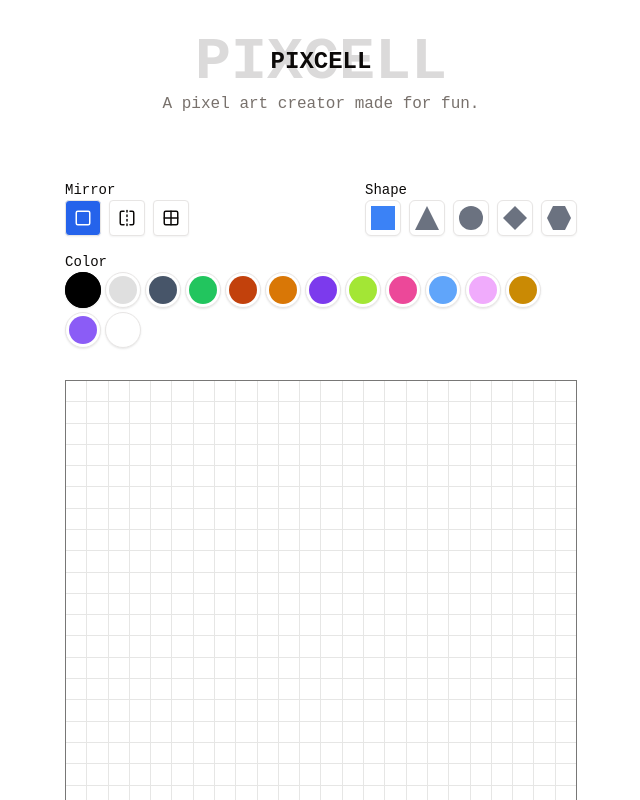
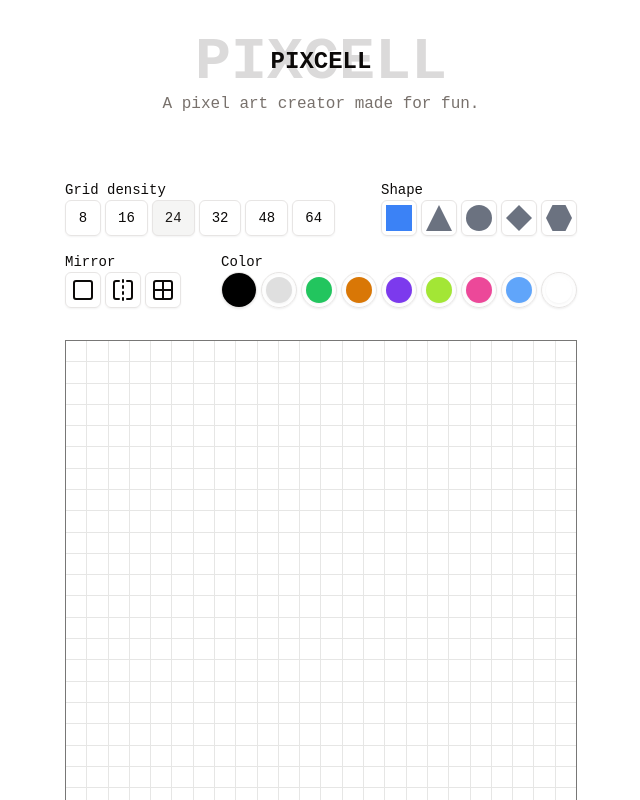
Before and after one commit to codse/pixcell, a React (Vite) app: page / in a window 1280 px wide. Shown: the top 800 px of the page, without its empty margins (319-959 px from the left). Built offline with nearby package versions, Linux system fonts and the light colour scheme.

Commit message:
feat: support changing grid density

```diff
--- a/package.json
+++ b/package.json
@@ -12,6 +12,8 @@
   "dependencies": {
     "@radix-ui/react-icons": "^1.3.0",
     "@radix-ui/react-slot": "^1.1.0",
+    "@radix-ui/react-toggle": "^1.1.0",
+    "@radix-ui/react-toggle-group": "^1.1.0",
     "@radix-ui/react-tooltip": "^1.1.2",
     "class-variance-authority": "^0.7.0",
     "clsx": "^2.1.1",
--- a/src/PixCell.tsx
+++ b/src/PixCell.tsx
@@ -19,10 +19,11 @@ import TypingText from '@/components/animata/text/typing-text';
 import BoldCopy from '@/components/animata/text/bold-copy';
 import { useShortCut } from '@/hooks/use-shortcut';
 import { toast } from 'sonner';
-import { modes } from '@/components/modes';
+import { gridSizes, modes } from '@/components/modes';
+import { ToggleGroup, ToggleGroupItem } from './components/ui/toggle-group';
 
 const PixCell: React.FC = () => {
-  const [gridSize] = useState<GridSize>({ width: 24, height: 24 });
+  const [gridSize, setGridSize] = useState<GridSize>({ width: 24, height: 24 });
   const [selectedColor, setSelectedColor] = useState<string>('#000000');
   const [pixels, setPixels] = useState<Pixel[]>([]);
   const [selectedShape, setSelectedShape] = useState<ShapeType>('square');
@@ -114,28 +115,56 @@ const PixCell: React.FC = () => {
       </header>
       <div className="flex flex-col gap-4 duration-1000 animate-in fade-in-0 slide-in-from-bottom-10">
         <div className="flex gap-4 flex-col sm:flex-row justify-between">
-          <ControlsContainer title="Mirror">
-            <Symmetry mode={symmetryMode} onModeChange={setSymmetryMode} />
+          <ControlsContainer title="Grid density">
+            <ToggleGroup
+              type="single"
+              variant="outline"
+              defaultValue={gridSize.width.toString()}
+              onValueChange={(value) => {
+                setGridSize({ height: +value, width: +value });
+              }}
+            >
+              {gridSizes.map((size) => (
+                <ToggleGroupItem
+                  className="aspect-square"
+                  value={size.toString()}
+                  key={size}
+                >
+                  {size}
+                </ToggleGroupItem>
+              ))}
+            </ToggleGroup>
           </ControlsContainer>
           <ControlsContainer title="Shape">
-            <div className="flex flex-row gap-2">
+            <ToggleGroup
+              variant="outline"
+              type="single"
+              value={selectedShape}
+              onValueChange={(v) => setSelectedShape(v as ShapeType)}
+            >
               {shapeTypes.map((shape) => (
                 <Shape
                   key={shape}
                   type={shape}
-                  isSelected={selectedShape === shape}
-                  onClick={() => setSelectedShape(shape)}
+                  isSelected={shape === selectedShape}
                 />
               ))}
-            </div>
+            </ToggleGroup>
           </ControlsContainer>
         </div>
+
+        <div className="flex gap-4 flex-col sm:flex-row justify-between">
+          <ControlsContainer title="Mirror">
+            <Symmetry mode={symmetryMode} onModeChange={setSymmetryMode} />
+          </ControlsContainer>
           <ControlsContainer title="Color">
             <ColorPicker
               selectedColor={selectedColor}
               onColorChange={setSelectedColor}
             />
           </ControlsContainer>
+        </div>
+
         <CanvasGrid
           width={gridSize.width}
           height={gridSize.height}
@@ -144,6 +173,7 @@ const PixCell: React.FC = () => {
           currentShape={selectedShape}
           currentColor={selectedColor}
         />
+
         <div className="flex justify-between">
           <Button
             onClick={handleClear}
--- a/src/components/canvas-grid.tsx
+++ b/src/components/canvas-grid.tsx
@@ -1,8 +1,8 @@
-import React, { useRef } from 'react';
+import React, { useEffect, useRef, useState } from 'react';
 import { CanvasGridProps } from '@/types';
 import { getClipPath } from '@/lib/pixcell';
 import CursorTracker from '@/components/animata/container/cursor-tracker';
-import { Shape } from '@/components/shape';
+import { ShapeCursor } from '@/components/shape';
 
 export const CanvasGrid: React.FC<CanvasGridProps> = ({
   width,
@@ -21,16 +21,27 @@ export const CanvasGrid: React.FC<CanvasGridProps> = ({
     aspectRatio: `${width} / ${height}`,
   };
   const isDragging = useRef(false);
+  const [size, setSize] = useState(24);
+
+  useEffect(() => {
+    const cell = document.querySelector('.grid-cell');
+    if (cell) {
+      setSize(cell.getBoundingClientRect().width);
+    }
+  }, [width, height]);
 
   return (
     <CursorTracker
       tooltip={
-        <Shape
-          className="h-6 w-6 border-none bg-transparent"
+        <ShapeCursor
+          className="border-none bg-transparent p-px"
           type={currentShape}
           color={currentColor}
           isSelected
-          onClick={() => {}}
+          style={{
+            width: size,
+            height: size,
+          }}
         />
       }
       tooltipClassName="bg-transparent p-0 m-0 aspect-square"
@@ -55,7 +66,7 @@ export const CanvasGrid: React.FC<CanvasGridProps> = ({
               }
             }}
             className={
-              'cursor-pointer relative bg-background focus:bg-foreground/30'
+              'cursor-pointer grid-cell relative bg-background focus:bg-foreground/30'
             }
             style={{
               backgroundColor: pixel?.color,
--- a/src/components/color-picker.tsx
+++ b/src/components/color-picker.tsx
@@ -1,52 +1,49 @@
 import { colors } from '@/lib/pixcell';
 import { ColorPickerProps } from '@/types';
-import { Button } from '@/components/ui/button';
 import { TooltipContent, Tooltip, TooltipTrigger } from './ui/tooltip';
 import { cn } from '@/lib/utils';
+import { ToggleGroup, ToggleGroupItem } from './ui/toggle-group';
 
 export const ColorPicker: React.FC<ColorPickerProps> = ({
   selectedColor,
   onColorChange,
 }) => {
   return (
-    <div className="flex gap-1 flex-wrap drop-shadow-sm">
+    <ToggleGroup
+      type="single"
+      value={selectedColor}
+      variant="outline"
+      onValueChange={onColorChange}
+      className="drop-shadow-sm"
+    >
       {colors.map((color, index) => {
         const isSelected = selectedColor === color;
         return (
           <Tooltip key={color}>
             <TooltipTrigger asChild>
-              <Button
-                onClick={() => onColorChange(color)}
+              <ToggleGroupItem
+                value={color}
                 variant="outline"
-                size="icon"
                 className={cn(
-                  'size-9 rounded-full aspect-square transition-all',
+                  'rounded-full p-1 aspect-square transition-all hover:p-0',
                   {
-                    border: isSelected,
+                    'p-0': isSelected,
                   }
                 )}
-                style={{
-                  borderColor: isSelected ? color : undefined,
-                }}
               >
                 <span
-                  className={cn(
-                    'size-7 rounded-full aspect-square hover:size-9 transition-all  ',
-                    {
-                      'size-9': isSelected,
-                    }
-                  )}
+                  className={cn('w-full h-full rounded-full')}
                   style={{ backgroundColor: color }}
                 />
-              </Button>
+              </ToggleGroupItem>
             </TooltipTrigger>
             <TooltipContent>
               Color #{index + 1}
-              <span className="text-xs block">Press CMD + ${index + 1}</span>
+              <span className="text-xs block">c + {index + 1}</span>
             </TooltipContent>
           </Tooltip>
         );
       })}
-    </div>
+    </ToggleGroup>
   );
 };
--- a/src/components/modes.tsx
+++ b/src/components/modes.tsx
@@ -17,3 +17,5 @@ export const modes = [
     mode: 'grid',
   },
 ] as const;
+
+export const gridSizes = [8, 16, 24, 32, 48, 64] as const;
--- a/src/components/shape.tsx
+++ b/src/components/shape.tsx
@@ -7,28 +7,74 @@ import {
   TooltipContent,
   TooltipTrigger,
 } from '@/components/ui/tooltip';
-import { Button } from '@/components/ui/button';
+import { ToggleGroupItem } from './ui/toggle-group';
+import { Button } from './ui/button';
+
+const Container = ({
+  children,
+  type,
+}: Pick<ShapeProps, 'type'> & {
+  children: React.ReactNode;
+}) => {
+  return (
+    <Tooltip>
+      <TooltipTrigger asChild>{children}</TooltipTrigger>
+      <TooltipContent>
+        <p className="capitalize">{type}</p>
+      </TooltipContent>
+    </Tooltip>
+  );
+};
 
 export const Shape: React.FC<ShapeProps> = ({
   type,
   isSelected,
-  onClick,
   className,
   color,
 }) => {
   return (
-    <Tooltip>
-      <TooltipTrigger asChild>
+    <Container type={type}>
+      <ToggleGroupItem
+        className={cn('aspect-square p-1', className)}
+        title={type}
+        value={type}
+      >
+        <span
+          className={cn(
+            'w-full h-full aspect-square inline-block bg-gray-500 hover:bg-blue-500/90 active:bg-blue-500/80 transition-colors duration-100 ease-in-out',
+            {
+              'bg-blue-500': isSelected && !color,
+            }
+          )}
+          style={{
+            backgroundColor: color,
+            clipPath: getClipPath(type),
+          }}
+        />
+      </ToggleGroupItem>
+    </Container>
+  );
+};
+
+export const ShapeCursor: React.FC<ShapeProps> = ({
+  type,
+  isSelected,
+  className,
+  color,
+  style,
+}) => {
+  return (
+    <Container type={type}>
       <Button
         className={className}
-          onClick={onClick}
         title={type}
         size="icon"
         variant="outline"
+        style={style}
       >
         <span
           className={cn(
-              'size-6 aspect-square inline-block bg-gray-500 hover:bg-blue-500/90 active:bg-blue-500/80 transition-colors duration-100 ease-in-out',
+            'w-full h-full aspect-square inline-block bg-gray-500 hover:bg-blue-500/90 active:bg-blue-500/80 transition-colors duration-100 ease-in-out',
             {
               'bg-blue-500': isSelected && !color,
             }
@@ -39,10 +85,6 @@ export const Shape: React.FC<ShapeProps> = ({
           }}
         />
       </Button>
-      </TooltipTrigger>
-      <TooltipContent>
-        <p className="capitalize">{type}</p>
-      </TooltipContent>
-    </Tooltip>
+    </Container>
   );
 };
--- a/src/components/symmetry.tsx
+++ b/src/components/symmetry.tsx
@@ -1,36 +1,29 @@
 import React from 'react';
 import { SymmetryProps } from '@/types';
-import { Button } from '@/components/ui/button';
 import { Tooltip, TooltipContent, TooltipTrigger } from './ui/tooltip';
-import { cn } from '@/lib/utils';
 import { modes } from './modes';
+import { ToggleGroup, ToggleGroupItem } from './ui/toggle-group';
 
 export const Symmetry: React.FC<SymmetryProps> = ({ mode, onModeChange }) => {
   return (
-    <div className="flex space-x-2">
+    <ToggleGroup type="single" value={mode} onValueChange={onModeChange}>
       {modes.map((item) => {
         return (
           <Tooltip key={item.mode}>
             <TooltipTrigger asChild>
-              <Button
-                size="icon"
+              <ToggleGroupItem
                 variant="outline"
-                onClick={() => onModeChange(item.mode)}
-                className={cn(
-                  `rounded p-2 active:bg-blue-600/80 active:text-white hover:bg-blue-600/90 hover:text-white transition-colors duration-100 ease-in-out`,
-                  {
-                    'bg-blue-600 text-white': item.mode === mode,
-                  }
-                )}
+                value={item.mode}
                 title={item.title}
+                className="aspect-square p-1"
               >
                 {item.icon}
-              </Button>
+              </ToggleGroupItem>
             </TooltipTrigger>
             <TooltipContent>{item.title}</TooltipContent>
           </Tooltip>
         );
       })}
-    </div>
+    </ToggleGroup>
   );
 };
--- /dev/null
+++ b/src/components/ui/toggle-group.tsx
@@ -0,0 +1,59 @@
+import * as React from 'react';
+import * as ToggleGroupPrimitive from '@radix-ui/react-toggle-group';
+import { type VariantProps } from 'class-variance-authority';
+
+import { cn } from '@/lib/utils';
+import { toggleVariants } from '@/components/ui/toggle';
+
+const ToggleGroupContext = React.createContext<
+  VariantProps<typeof toggleVariants>
+>({
+  size: 'default',
+  variant: 'default',
+});
+
+const ToggleGroup = React.forwardRef<
+  React.ElementRef<typeof ToggleGroupPrimitive.Root>,
+  React.ComponentPropsWithoutRef<typeof ToggleGroupPrimitive.Root> &
+    VariantProps<typeof toggleVariants>
+>(({ className, variant, size, children, ...props }, ref) => (
+  <ToggleGroupPrimitive.Root
+    ref={ref}
+    className={cn('flex items-center justify-start gap-1', className)}
+    {...props}
+  >
+    <ToggleGroupContext.Provider value={{ variant, size }}>
+      {children}
+    </ToggleGroupContext.Provider>
+  </ToggleGroupPrimitive.Root>
+));
+
+ToggleGroup.displayName = ToggleGroupPrimitive.Root.displayName;
+
+const ToggleGroupItem = React.forwardRef<
+  React.ElementRef<typeof ToggleGroupPrimitive.Item>,
+  React.ComponentPropsWithoutRef<typeof ToggleGroupPrimitive.Item> &
+    VariantProps<typeof toggleVariants>
+>(({ className, children, variant, size, ...props }, ref) => {
+  const context = React.useContext(ToggleGroupContext);
+
+  return (
+    <ToggleGroupPrimitive.Item
+      ref={ref}
+      className={cn(
+        toggleVariants({
+          variant: context.variant || variant,
+          size: context.size || size,
+        }),
+        className
+      )}
+      {...props}
+    >
+      {children}
+    </ToggleGroupPrimitive.Item>
+  );
+});
+
+ToggleGroupItem.displayName = ToggleGroupPrimitive.Item.displayName;
+
+export { ToggleGroup, ToggleGroupItem };
--- /dev/null
+++ b/src/components/ui/toggle.tsx
@@ -0,0 +1,43 @@
+import * as React from "react"
+import * as TogglePrimitive from "@radix-ui/react-toggle"
+import { cva, type VariantProps } from "class-variance-authority"
+
+import { cn } from "@/lib/utils"
+
+const toggleVariants = cva(
+  "inline-flex items-center justify-center rounded-md text-sm font-medium transition-colors hover:bg-muted hover:text-muted-foreground focus-visible:outline-none focus-visible:ring-1 focus-visible:ring-ring disabled:pointer-events-none disabled:opacity-50 data-[state=on]:bg-accent data-[state=on]:text-accent-foreground",
+  {
+    variants: {
+      variant: {
+        default: "bg-transparent",
+        outline:
+          "border border-input bg-transparent shadow-sm hover:bg-accent hover:text-accent-foreground",
+      },
+      size: {
+        default: "h-9 px-3",
+        sm: "h-8 px-2",
+        lg: "h-10 px-3",
+      },
+    },
+    defaultVariants: {
+      variant: "default",
+      size: "default",
+    },
+  }
+)
+
+const Toggle = React.forwardRef<
+  React.ElementRef<typeof TogglePrimitive.Root>,
+  React.ComponentPropsWithoutRef<typeof TogglePrimitive.Root> &
+    VariantProps<typeof toggleVariants>
+>(({ className, variant, size, ...props }, ref) => (
+  <TogglePrimitive.Root
+    ref={ref}
+    className={cn(toggleVariants({ variant, size, className }))}
+    {...props}
+  />
+))
+
+Toggle.displayName = TogglePrimitive.Root.displayName
+
+export { Toggle, toggleVariants }
--- a/src/lib/pixcell.ts
+++ b/src/lib/pixcell.ts
@@ -18,17 +18,12 @@ export const getClipPath = (shapeType?: ShapeType) => {
 export const colors = [
   '#000000',
   '#dfdfdf',
-  '#475569',
   '#22c55e',
-  '#c2410c',
   '#d97706',
   '#7c3aed',
   '#a3e635',
   '#ec4899',
   '#60a5fa',
-  '#f0abfc',
-  '#ca8a04',
-  '#8b5cf6',
   '#ffffff',
 ] as const;
 
--- a/src/types/index.ts
+++ b/src/types/index.ts
@@ -20,6 +20,7 @@ interface ShapeProps {
   onClick?: () => void;
   className?: string;
   color?: string;
+  style?: React.CSSProperties;
 }
 
 interface CanvasGridProps {
```
Also changed, not shown: 1 other file (tests, documents, lock files or other folders). Lines whose indentation alone changed are shown as unchanged.
